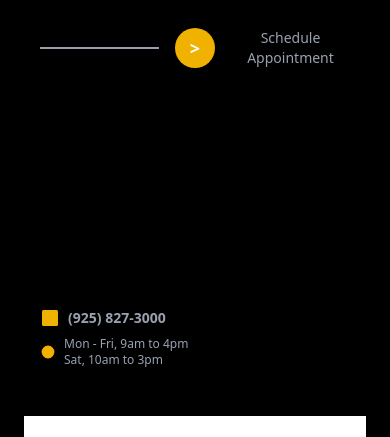
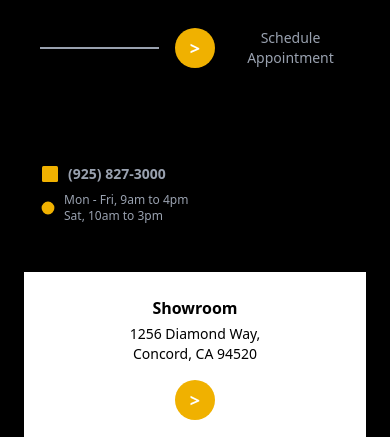
Before and after one commit to david3022/andres, an Astro site: page / in a window 390 px wide. Shown: the part 2480-2917 px from the top of the page. Built offline with nearby package versions, Linux system fonts and the light colour scheme; Astro itself is replaced by a stand-in of ours.

Commit message:
div4 in foot.astro now is hidden in responsive mode

```diff
--- a/src/components/Foot.astro
+++ b/src/components/Foot.astro
@@ -39,7 +39,8 @@
   </div>
 
   <!-- 4. Vacío -->
-  <div class="bg-black min-h-[8rem]"></div>
+  <div class="hidden sm:block bg-black min-h-[8rem]"></div>
+
 
   <!-- 5. Teléfono + horarios -->
   <div class="bg-black px-4 py-6 flex flex-col justify-end min-h-[8rem]">
```
